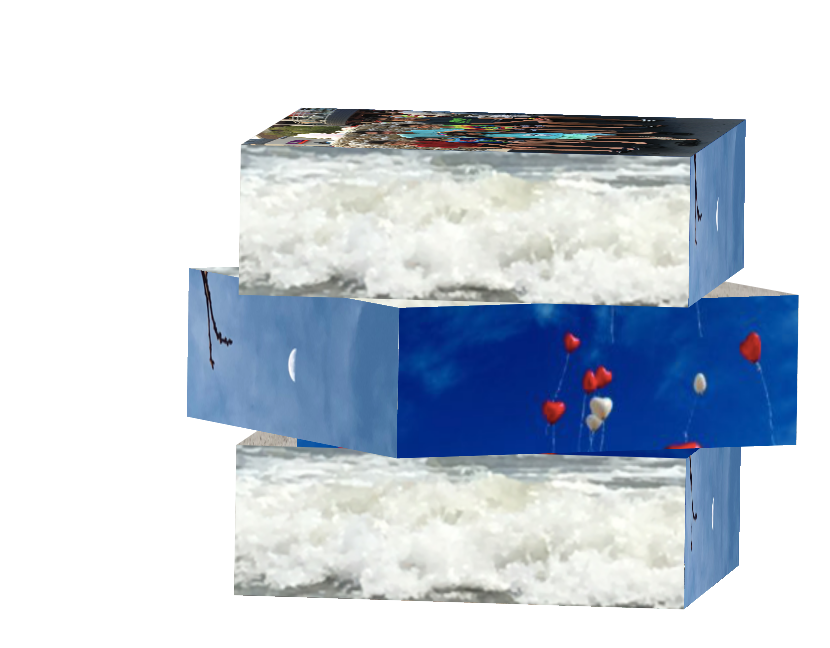
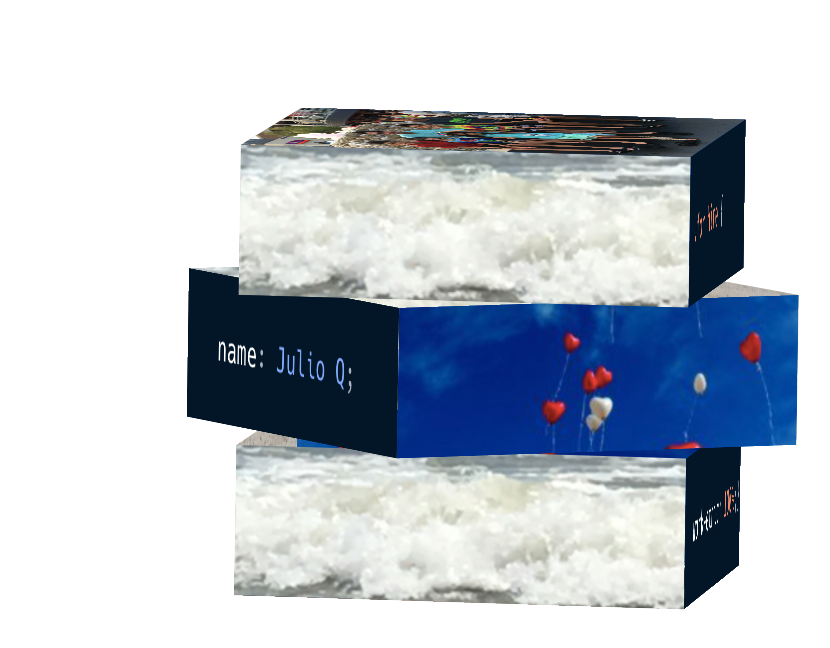
Before and after one commit to juliovquevedo/cube, a plain HTML site: page index.html in a window 1280 px wide. Shown: the part 118-766 px from the top of the page, without its empty margins (142-972 px from the left). Drawn offline with Linux system fonts and the light colour scheme.

Commit message:
Changed pictures for front of cube

```diff
--- a/style.css
+++ b/style.css
@@ -1,3 +1,14 @@
+
+
+
+
+
+
+
+
+
+
+
 body {
 
 }
@@ -10,8 +21,6 @@ body {
     margin-left: 165px;
     text-align: center;
     animation-duration: 2s;
-/*    animation-delay: 0.3s;*/
-/*    animation-duration: 8s;*/
 }
 
 
@@ -89,7 +98,7 @@ body {
 }
 
 .top-front {
-    background-image: url(clouds.png);
+    background-image: url(fronttop.png);
     z-index: 20;
     transform: translateZ(225px);
     animation-name: tfront;
@@ -118,7 +127,7 @@ body {
 
 .middle-front {
     top: 150px;
-    background-image: url(clouds.png);
+    background-image: url(frontmiddle.png);
     z-index: 20;
     transform: translateZ(225px);
     animation-name: mfront;
@@ -150,7 +159,7 @@ body {
 
 .bottom-front {
     top: 300px;
-    background-image: url(clouds.png);
+    background-image: url(frontbottom.png);
     z-index: 0;
     transform: translateZ(225px);
     animation-name: tfront;
```
Also changed, not shown: clouds.png (deleted), frontbottom.png (added), frontmiddle.png (added), fronttop.png (added).
